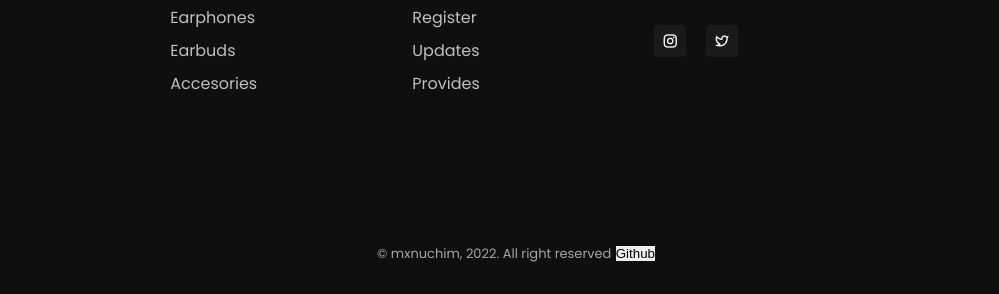
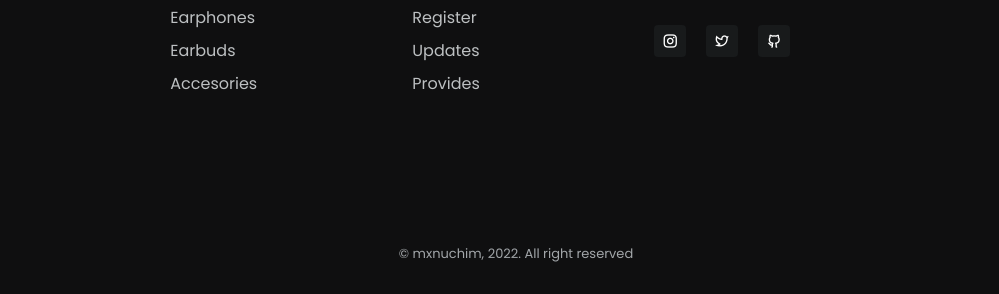
Before and after one commit to mxnuchim/bass-beats-landing-page, a plain HTML site: page index.html in a window 1280 px wide. Shown: the part 3646-3940 px from the top of the page, without its empty margins (124-1123 px from the left). Drawn offline with nearby package versions, Linux system fonts and the light colour scheme.

Commit message:
Update index.html

```diff
--- a/index.html
+++ b/index.html
@@ -294,13 +294,15 @@
                         <a href="https://twitter.com/manuchim_ix" target="_blank" class="footer__social-link">
                             <i class="ri-twitter-line"></i>
                         </a>
+                        <a href="https://github.com/mxnuchim" target="_blank" class="footer__social-link">
+                            <i class="ri-github-line"></i>
+                        </a>
                     </div>
                 </div>
             </div>
 
             <p class="footer__copy">
                 <a href="https://github.com/mxnuchim/" target="_blank" class="footer__copy-link">&#169; mxnuchim, 2022. All right reserved</a>
-                <button href="https://github.com/mxnuchim/" target="_blank">Github</button>
             </p>
         </footer>
 
```
